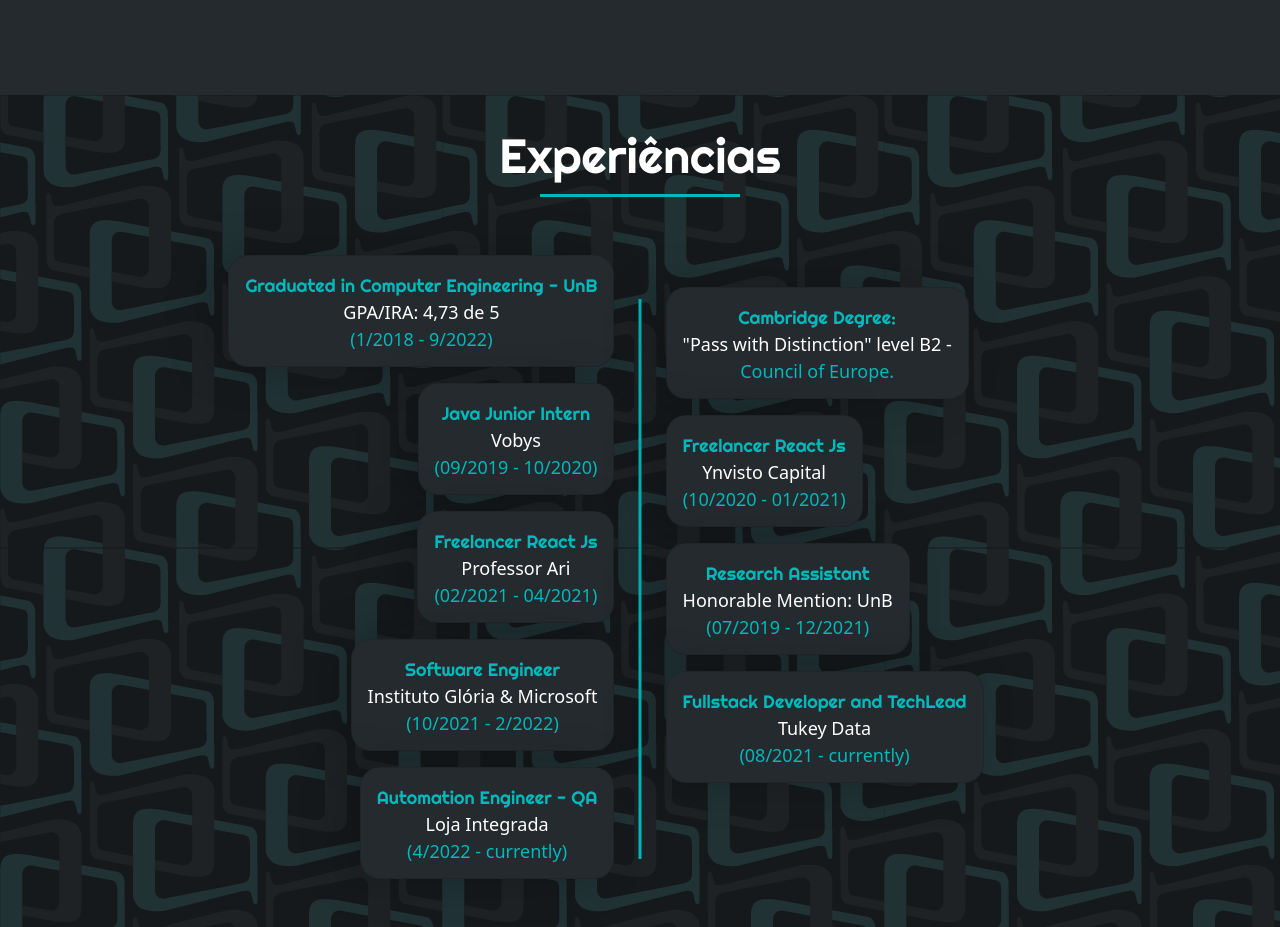
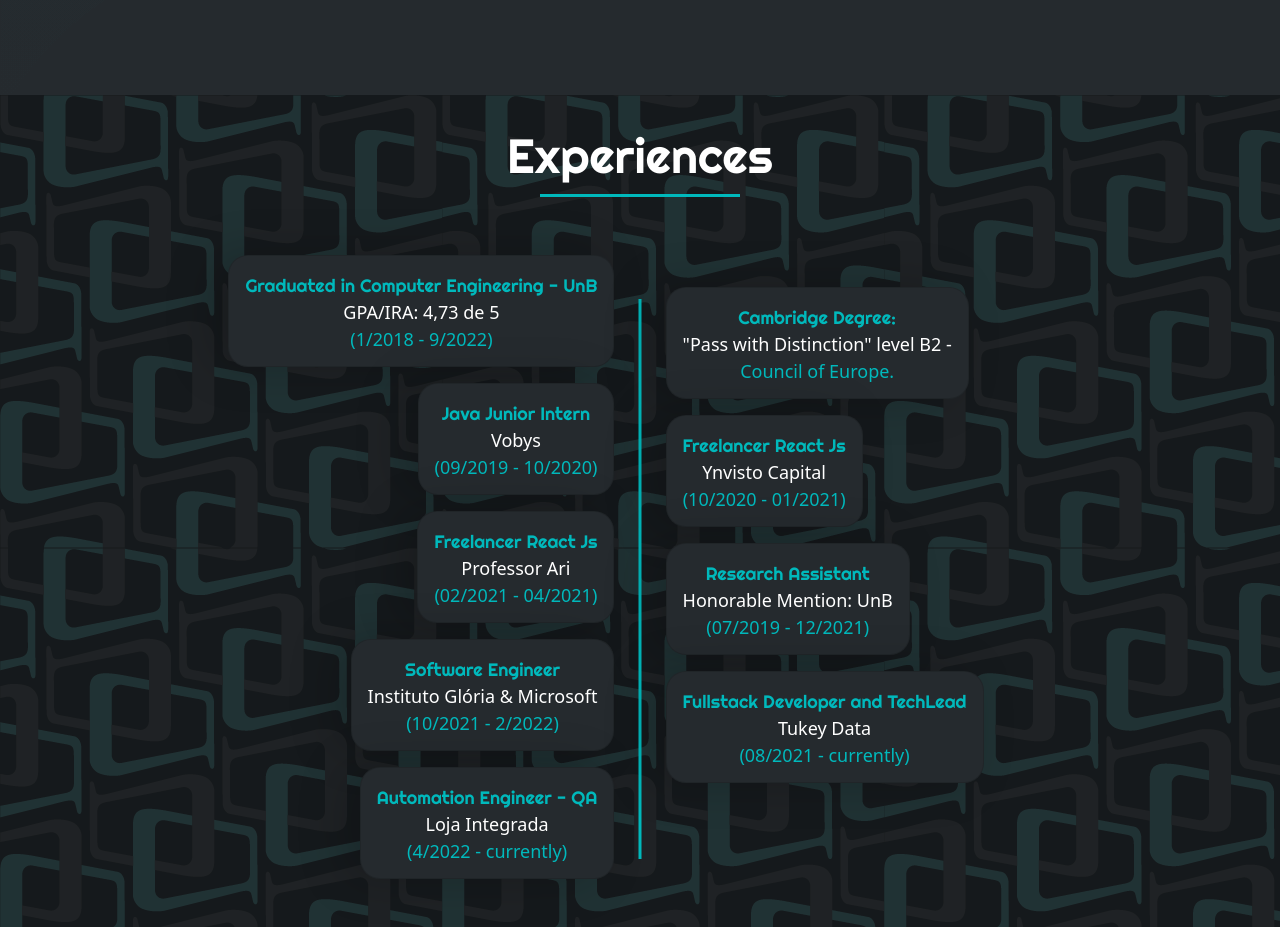
Before and after one commit to brunaazambuja/brunaazambuja, a React (Create React App) app: page /english in a window 1280 px wide. Shown: the part 4560-5487 px from the top of the page. Built offline with nearby package versions, Linux system fonts and the light colour scheme.

Commit message:
Fixing title.

```diff
--- a/src/components/Resume.js
+++ b/src/components/Resume.js
@@ -6,7 +6,7 @@
   return (
     <ResumeContainer>
       <div className="opacity">
-        <h1>Experiências</h1>
+        <h1>{text.titulo}</h1>
         <div className="line" />
         <div className="card left" style={{ top: "10rem" }}>
           <strong>{text.unb}</strong> GPA/IRA: 4,73 de 5 <p>(1/2018 - 9/2022)</p>
--- a/src/constants.js
+++ b/src/constants.js
@@ -55,6 +55,7 @@
     "communication": "Communication",
   },
   "resume": {
+    "titulo": "Experiences",
     "unb": "Graduated in Computer Engineering - UnB",
     "cambridge": "Cambridge Degree:",
     "vobys": "Java Junior Intern",
@@ -120,6 +121,7 @@
     "communication": "Comunicação",
   },
   "resume": {
+    "titulo": "Experiências",
     "unb": "Formada em Engenharia de Computação - UnB",
     "cambridge": "Diploma de Cambridge:",
     "vobys": "Estagiária Java Júnior",
```
